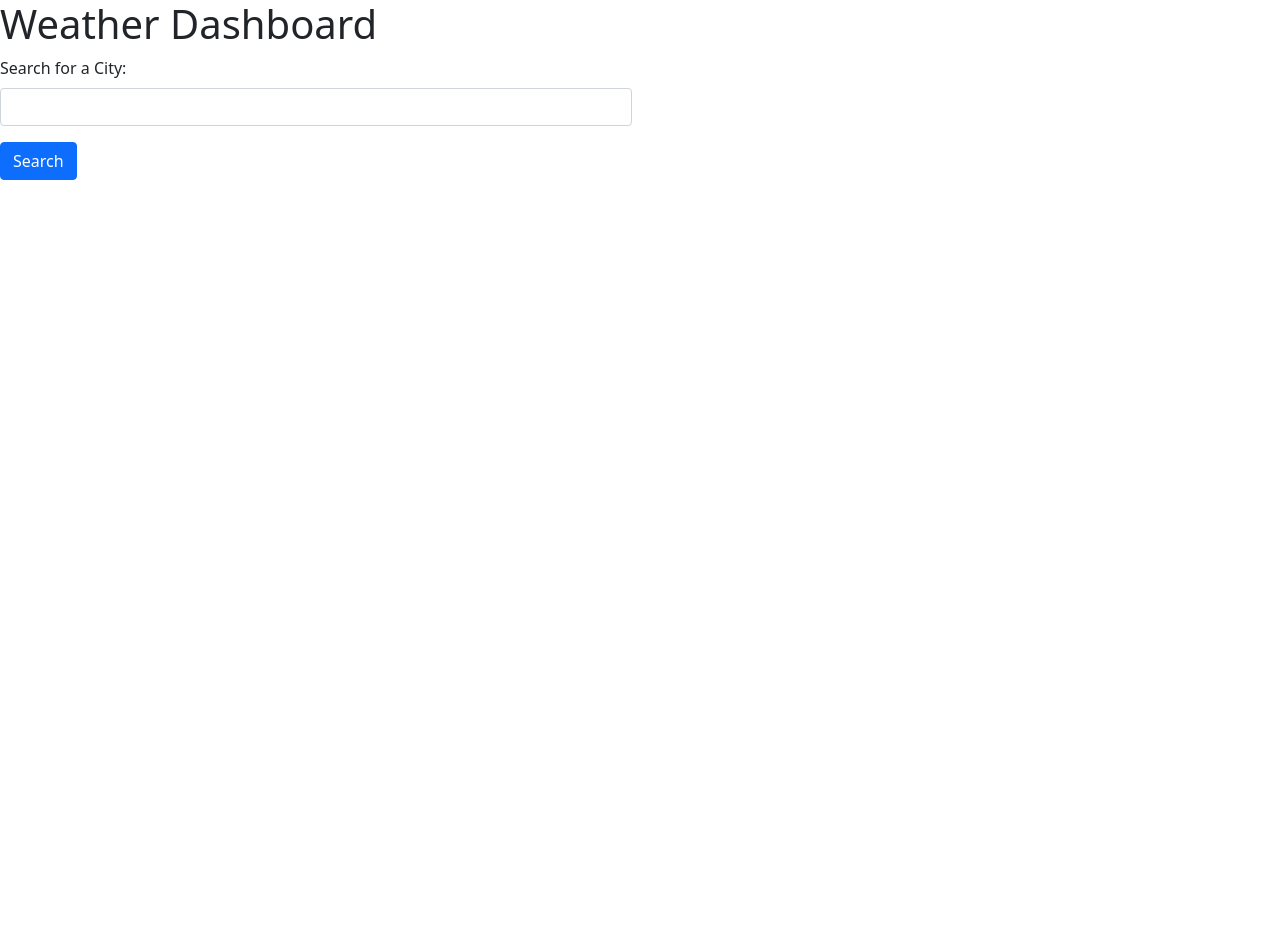
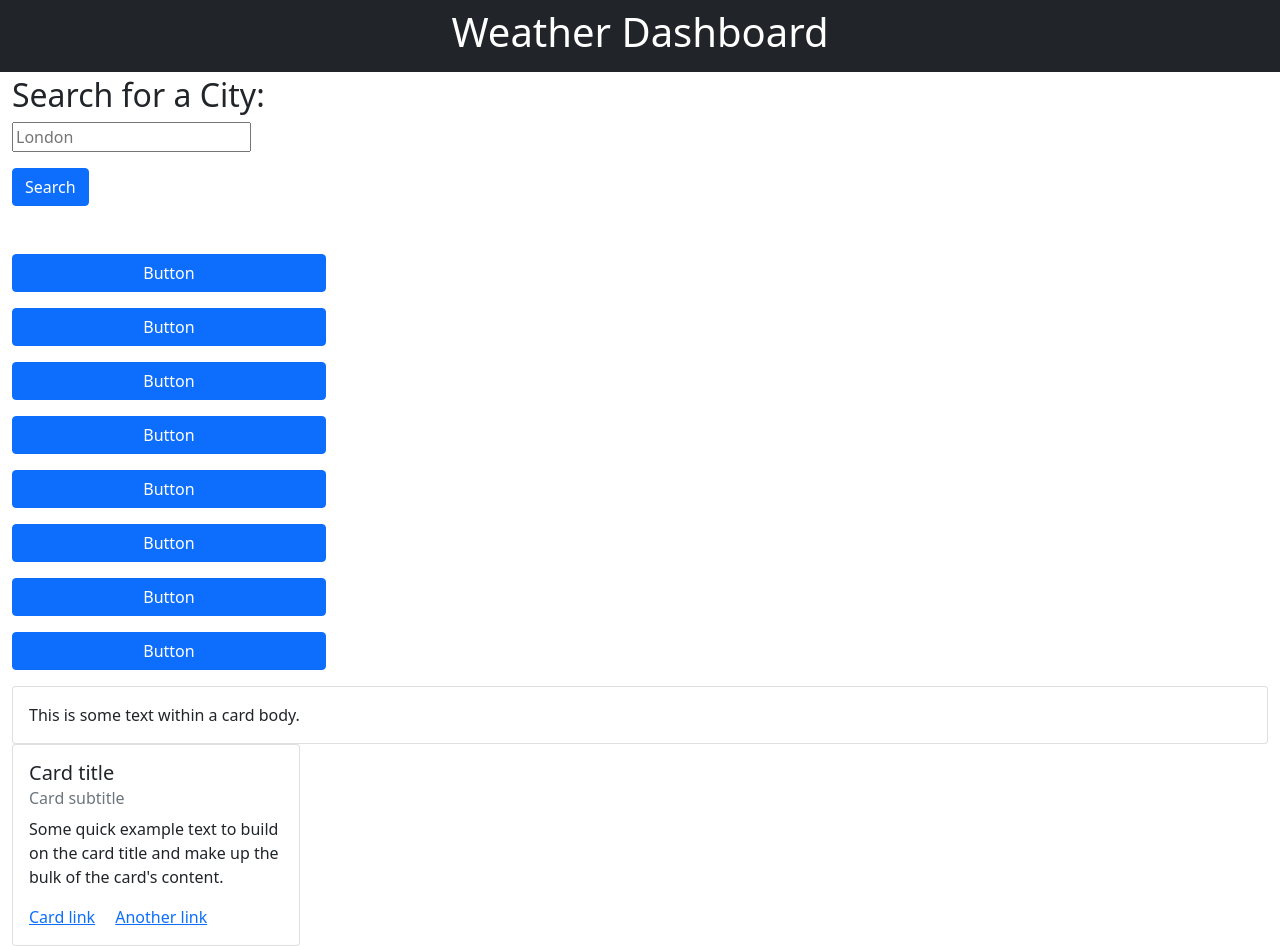
Before and after one commit to TheKhalidGibson/WeatherDashboard, a plain HTML site: page index.html in a window 1280 px wide. Before the commit the page ends 800 px from the top, so only its background shows below. Drawn offline with nearby package versions, Linux system fonts and the light colour scheme; no server answers.

Commit message:
attempted to create the layout of dashboard with bootstrap

```diff
--- a/index.html
+++ b/index.html
@@ -7,24 +7,90 @@
     <link rel="stylesheet" href="./style.css"/>
 
     <link rel="stylesheet" href="https://code.jquery.com/ui/1.12.1/themes/base/jquery-ui.css"/>
-    <title>Document</title>
+    <title>Weather Dashboard</title>
 </head>
 <body>
 
-    <h1>Weather Dashboard</h1>
+    <header class="container-fluid text-center text-white bg-dark p-2 weather-header">
+        <h1>Weather Dashboard</h1>
+    </header>
 
-    <form class="row g-3">
-        <div class="col-md-6">
-          <label for="inputEmail4" class="form-label">Search for a City:</label>
-          <input type="email" class="form-control" id="inputEmail4">
-        </div>
+    <div class="container" style="max-width: 1800px">
+        <div class="row1">
+            <aside class="col-12 pb-3">
+                <h2 id="form-heading" class="mt-1 h2 form-label">
+                    Search for a City:
+                </h2>
+                <form id="search-form" class="form">
+                    <div class="col-md-4 pb-3">
+
+                      <input class="form-input weather-search" type="text" id="search-input" placeholder="London" >
+
+                    </div>
 
 
 
-        <div class="col-12">
-          <button type="submit" class="btn btn-primary">Search</button>
+
+                    <div class="col-12 pb-5">
+                      <button class="btn btn-primary" type="search">
+                        Search
+                      </button>
+                    </div>
+                </form>
+
+
+
+
+                <div class="d-grid gap-3 col-md-3">
+                    <button class="btn btn-primary" type="button">Button</button>
+                    <button class="btn btn-primary" type="button">Button</button>
+                    <button class="btn btn-primary" type="button">Button</button>
+                    <button class="btn btn-primary" type="button">Button</button>
+                    <button class="btn btn-primary" type="button">Button</button>
+                    <button class="btn btn-primary" type="button">Button</button>
+                    <button class="btn btn-primary" type="button">Button</button>
+                    <button class="btn btn-primary" type="button">Button</button>
+                </div>
+
+
+            </aside>
+
+
+
+
+
+
+
         </div>
-    </form>
+
+        <div class="card">
+        <div class="card-body col-md-4 row-2">
+          This is some text within a card body.
+        </div>
+        </div>
+
+            <div class="col-lg-9">
+
+                <div class="card" style="width: 18rem;">
+                    <div class="card-body">
+                        <h5 class="card-title">Card title</h5>
+                        <h6 class="card-subtitle mb-2 text-muted">Card subtitle</h6>
+                        <p class="card-text">Some quick example text to build on the card title and make up the bulk of the card's content.</p>
+                        <a href="#" class="card-link">Card link</a>
+                        <a href="#" class="card-link">Another link</a>
+                    </div>
+                </div>
+
+            </div>
+    </div>
+
+
+
+
+
+
+
+
 
 
 
--- a/script.js
+++ b/script.js
@@ -1,4 +1,6 @@
-fetch("https://api.openweathermap.org/geo/1.0/direct?q=London&limit=5&appid=dd13cf1650c8484f942a9cd1a13f9ff5")
+// The following fetch should be nested inside of an event listener
+
+fetch("https://api.openweathermap.org/geo/1.0/direct?q=Dallas&limit=5&appid=dd13cf1650c8484f942a9cd1a13f9ff5")
     .then(response => response.json())
     .then(citiesFound => {
         let firstCity = citiesFound[0];
@@ -9,8 +11,10 @@ fetch("https://api.openweathermap.org/geo/1.0/direct?q=London&limit=5&appid=dd13
 
     })
 
+    // This promise corresponds with the return fetch above.. once the return fetch is returned it will activate this promise
 
     .then(response => response.json())
     .then(data => {
+
         console.log(data);
     })
```
